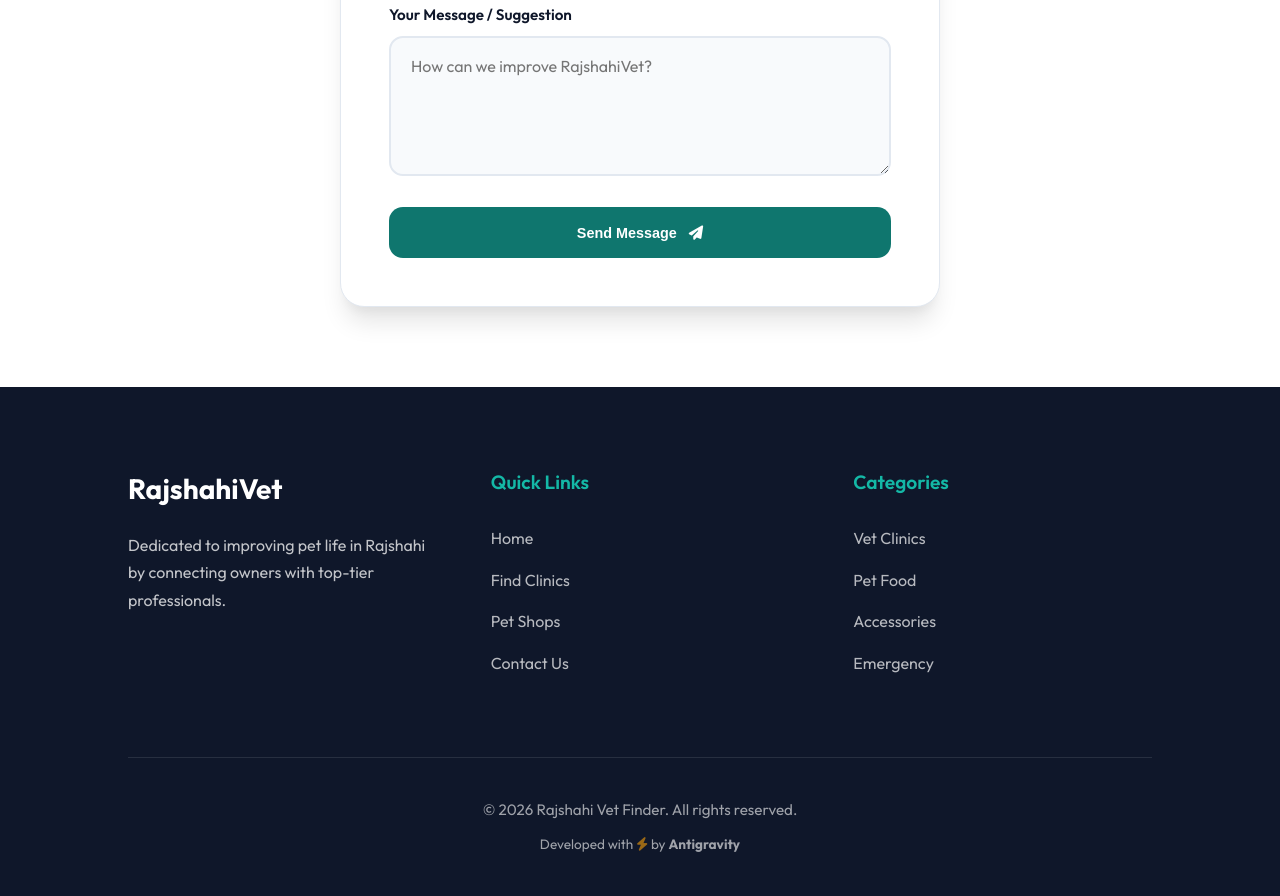
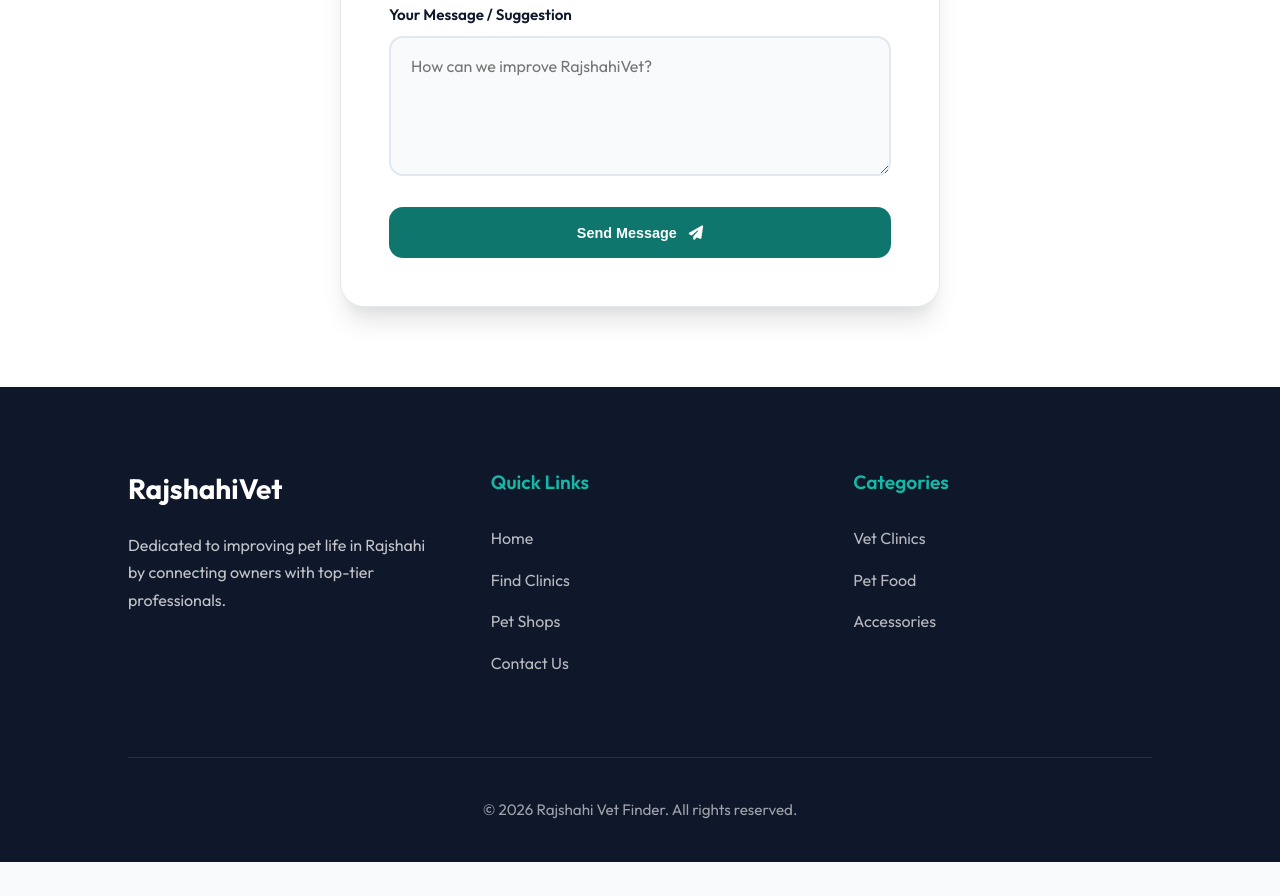
Before and after one commit to dev-apurbo/VetHub, a plain HTML site: page index.html in a window 1280 px wide. Shown: the part 3772-4668 px from the top of the page. After the commit the page ends 4634 px from the top, so only its background shows below. Drawn offline with Linux system fonts and the light colour scheme.

Commit message:
Update index.html

```diff
--- a/index.html
+++ b/index.html
@@ -138,13 +138,11 @@
                     <li><a href="#clinics">Vet Clinics</a></li>
                     <li><a href="#shops">Pet Food</a></li>
                     <li><a href="#shops">Accessories</a></li>
-                    <li><a href="#clinics">Emergency</a></li>
                 </ul>
             </div>
         </div>
         <div class="footer-bottom">
             <p>&copy; 2026 Rajshahi Vet Finder. All rights reserved.</p>
-            <p style="margin-top: 0.75rem; font-size: 0.85rem;">Developed with <i class="fas fa-bolt" style="color: var(--accent);"></i> by <strong>Antigravity</strong></p>
         </div>
     </footer>
 
```
